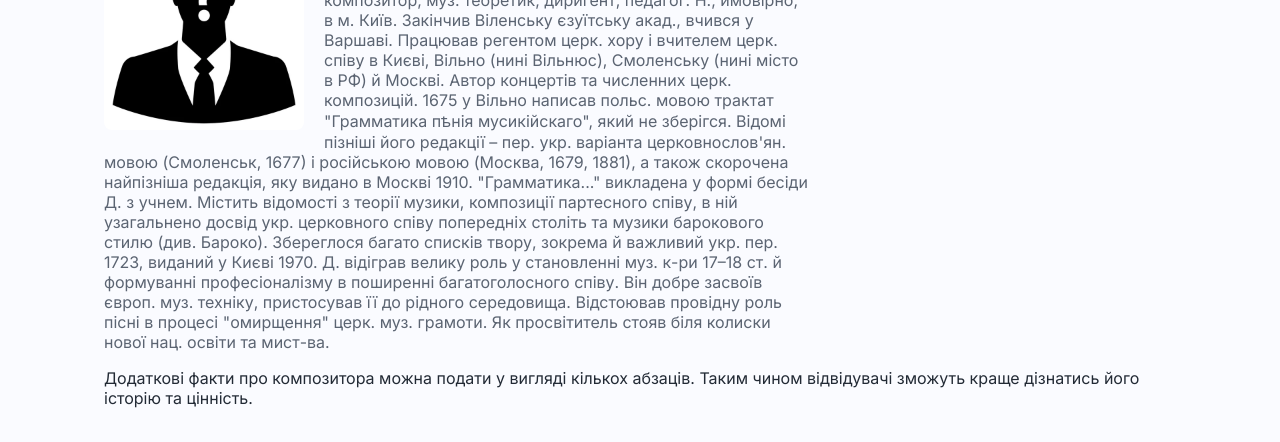
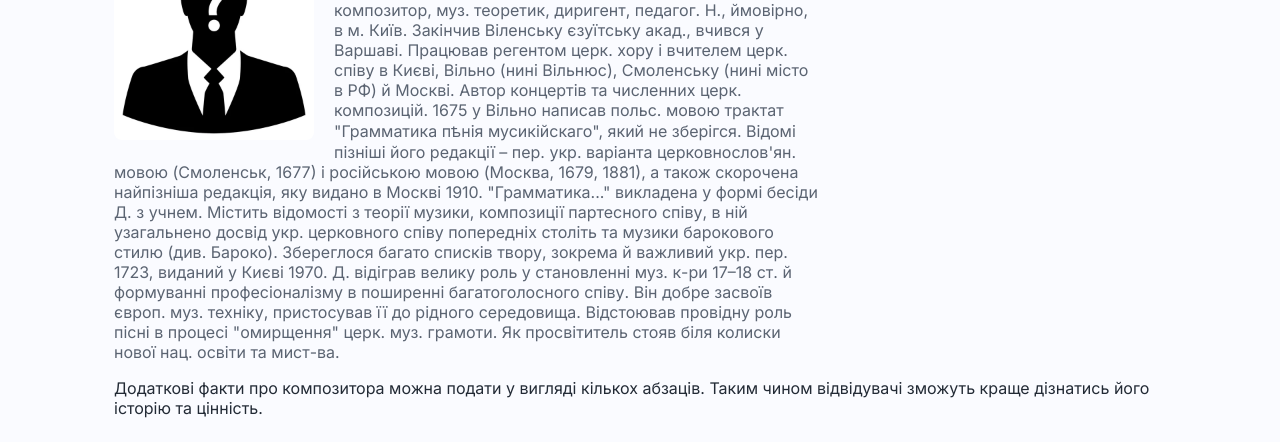
Before and after one commit to UkrChoralScores/UkrChoralScores.github.io, a plain HTML site: page composers/1.html in a window 1280 px wide. Shown: the part 182-624 px from the top of the page. Drawn offline with Linux system fonts and the light colour scheme.

Commit message:
Update 1.html

```diff
--- a/composers/1.html
+++ b/composers/1.html
@@ -40,24 +40,14 @@
 <main class="container">
 
 <!-- Блок з фото та біографією -->
-<section class="scroll-reveal" style="margin: 40px 40px;">
+<section class="scroll-reveal" style="margin: 50px 50px;">
   <div class="portrait">
     <img src="../images/1.jpg" alt="Композитор">
   </div>
   <div class="bio">
     <h1 class="title-lg accent">Микола Дилецький</h1>
     <p class="lead">
-      композитор, муз. теоретик, диригент, педагог. Н., ймовірно, в м. Київ. Закінчив Віленську єзуїтську акад., вчився у Варшаві.
-      Працював регентом церк. хору і вчителем церк. співу в Києві, Вільно (нині Вільнюс), Смоленську (нині місто в РФ) й Москві.
-      Автор концертів та численних церк. композицій. 1675 у Вільно написав польс. мовою трактат "Грамматика пѣнія мусикійскаго",
-      який не зберігся. Відомі пізніші його редакції – пер. укр. варіанта церковнослов'ян. мовою (Смоленськ, 1677) і російською
-      мовою (Москва, 1679, 1881), а також скорочена найпізніша редакція, яку видано в Москві 1910. "Грамматика..." викладена у
-      формі бесіди Д. з учнем. Містить відомості з теорії музики, композиції партесного співу, в ній узагальнено досвід укр.
-      церковного співу попередніх століть та музики барокового стилю (див. Бароко). Збереглося багато списків твору, зокрема й
-      важливий укр. пер. 1723, виданий у Києві 1970.
-      Д. відіграв велику роль у становленні муз. к-ри 17–18 ст. й формуванні професіоналізму в поширенні багатоголосного співу.
-      Він добре засвоїв європ. муз. техніку, пристосував її до рідного середовища. Відстоював провідну роль пісні в процесі
-      "омирщення" церк. муз. грамоти. Як просвітитель стояв біля колиски нової нац. освіти та мист-ва.
+      композитор, муз. теоретик, диригент, педагог. Н., ймовірно, в м. Київ. Закінчив Віленську єзуїтську акад., вчився у Варшаві. Працював регентом церк. хору і вчителем церк. співу в Києві, Вільно (нині Вільнюс), Смоленську (нині місто в РФ) й Москві. Автор концертів та численних церк. композицій. 1675 у Вільно написав польс. мовою трактат "Грамматика пѣнія мусикійскаго", який не зберігся. Відомі пізніші його редакції – пер. укр. варіанта церковнослов'ян. мовою (Смоленськ, 1677) і російською мовою (Москва, 1679, 1881), а також скорочена найпізніша редакція, яку видано в Москві 1910. "Грамматика..." викладена у формі бесіди Д. з учнем. Містить відомості з теорії музики, композиції партесного співу, в ній узагальнено досвід укр. церковного співу попередніх століть та музики барокового стилю (див. Бароко). Збереглося багато списків твору, зокрема й важливий укр. пер. 1723, виданий у Києві 1970. Д. відіграв велику роль у становленні муз. к-ри 17–18 ст. й формуванні професіоналізму в поширенні багатоголосного співу. Він добре засвоїв європ. муз. техніку, пристосував її до рідного середовища. Відстоював провідну роль пісні в процесі "омирщення" церк. муз. грамоти. Як просвітитель стояв біля колиски нової нац. освіти та мист-ва.
     </p>
     <p>
       Додаткові факти про композитора можна подати у вигляді кількох абзаців.
```
